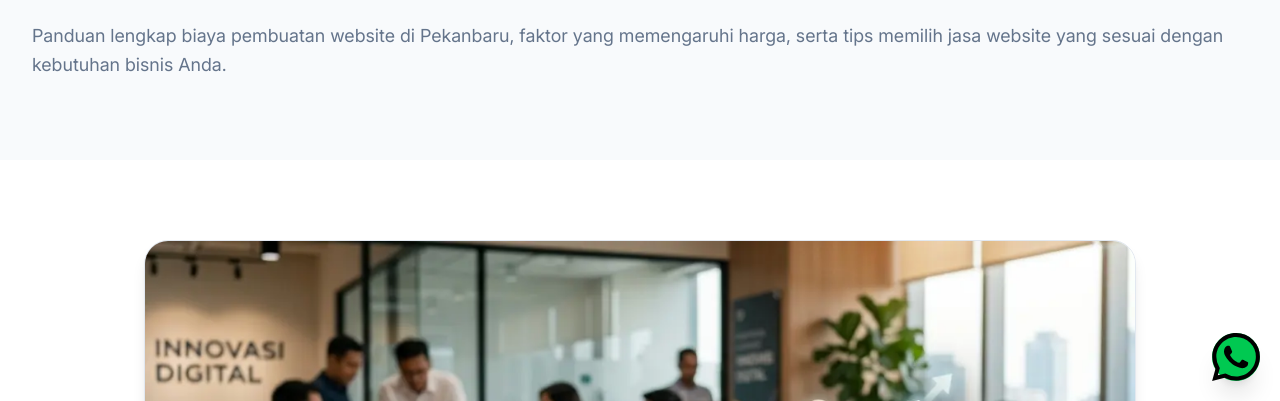
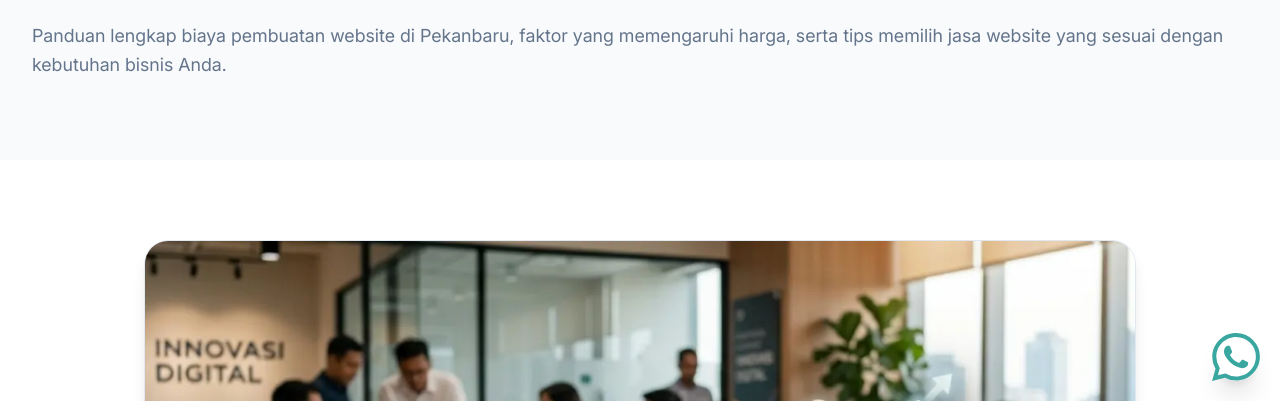
Before and after one commit to GandaPd/nugadev-v2, a website with bundled scripts: page public/blog/biaya-pembuatan-website-pekanbaru/index.html in a window 1280 px wide. Shown: the part 399-800 px from the top of the page. Built offline with nearby package versions, Linux system fonts and the light colour scheme.

Commit message:
feat: update WhatsApp button styles to enhance visibility and consistency across pages

```diff
--- a/public/blog/biaya-pembuatan-website-pekanbaru/index.html
+++ b/public/blog/biaya-pembuatan-website-pekanbaru/index.html
@@ -841,12 +841,13 @@
   target="_blank"
   rel="noopener noreferrer"
   aria-label="Chat WhatsApp"
-  class="fixed bottom-5 right-5 z-50 flex h-12 w-12 items-center justify-center rounded-full bg-green-500 shadow-xl transition hover:scale-105"
+  class="fixed bottom-5 right-5 z-50 flex h-12 w-12 items-center justify-center rounded-full bg-white shadow-xl transition hover:scale-105"
 >
   <svg role="img" viewBox="0 0 24 24" xmlns="http://www.w3.org/2000/svg">
     <title>WhatsApp</title>
     <path
       d="M17.472 14.382c-.297-.149-1.758-.867-2.03-.967-.273-.099-.471-.148-.67.15-.197.297-.767.966-.94 1.164-.173.199-.347.223-.644.075-.297-.15-1.255-.463-2.39-1.475-.883-.788-1.48-1.761-1.653-2.059-.173-.297-.018-.458.13-.606.134-.133.298-.347.446-.52.149-.174.198-.298.298-.497.099-.198.05-.371-.025-.52-.075-.149-.669-1.612-.916-2.207-.242-.579-.487-.5-.669-.51-.173-.008-.371-.01-.57-.01-.198 0-.52.074-.792.372-.272.297-1.04 1.016-1.04 2.479 0 1.462 1.065 2.875 1.213 3.074.149.198 2.096 3.2 5.077 4.487.709.306 1.262.489 1.694.625.712.227 1.36.195 1.871.118.571-.085 1.758-.719 2.006-1.413.248-.694.248-1.289.173-1.413-.074-.124-.272-.198-.57-.347m-5.421 7.403h-.004a9.87 9.87 0 01-5.031-1.378l-.361-.214-3.741.982.998-3.648-.235-.374a9.86 9.86 0 01-1.51-5.26c.001-5.45 4.436-9.884 9.888-9.884 2.64 0 5.122 1.03 6.988 2.898a9.825 9.825 0 012.893 6.994c-.003 5.45-4.437 9.884-9.885 9.884m8.413-18.297A11.815 11.815 0 0012.05 0C5.495 0 .16 5.335.157 11.892c0 2.096.547 4.142 1.588 5.945L.057 24l6.305-1.654a11.882 11.882 0 005.683 1.448h.005c6.554 0 11.89-5.335 11.893-11.893a11.821 11.821 0 00-3.48-8.413Z"
+      fill="#3aa6a0"
     />
   </svg>
 </a>
```
Also changed, not shown: public/blog/index.html (+2 -1 lines), public/blog/landing-page-vs-company-profile/index.html (+2 -1 lines), public/blog/manfaat-website-untuk-umkm/index.html (+2 -1 lines), public/index.html (+2 -1 lines), public/layanan/company-profile/index.html (+2 -1 lines), public/layanan/landing-page/index.html (+2 -1 lines), public/layanan/portfolio-website/index.html (+2 -1 lines), src/partials/floating-wa.html (+2 -1 lines).
